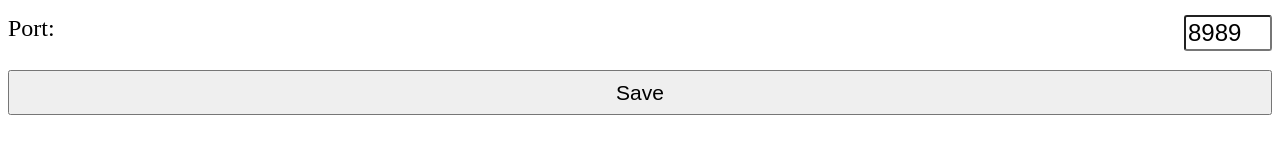
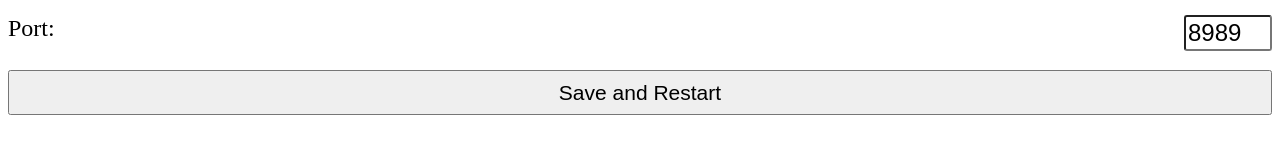
Before and after one commit to krustnic/chrome-notification-server, a website with bundled scripts: page html/settings.html in a window 1280 px wide. Shown: the part 140-294 px from the top of the page. Built offline with nearby package versions, Linux system fonts and the light colour scheme; some packages are replaced by stand-ins of ours.

Commit message:
change button description

```diff
--- a/html/settings.html
+++ b/html/settings.html
@@ -17,7 +17,7 @@
   </div>
 
   <div class="save-div">
-  	<button id="save" class="save-button">Save</button>
+  	<button id="save" class="save-button">Save and Restart</button>
   </div>
 
   <script type="text/javascript" src="/js/dist/settings-page.js"></script>
```
